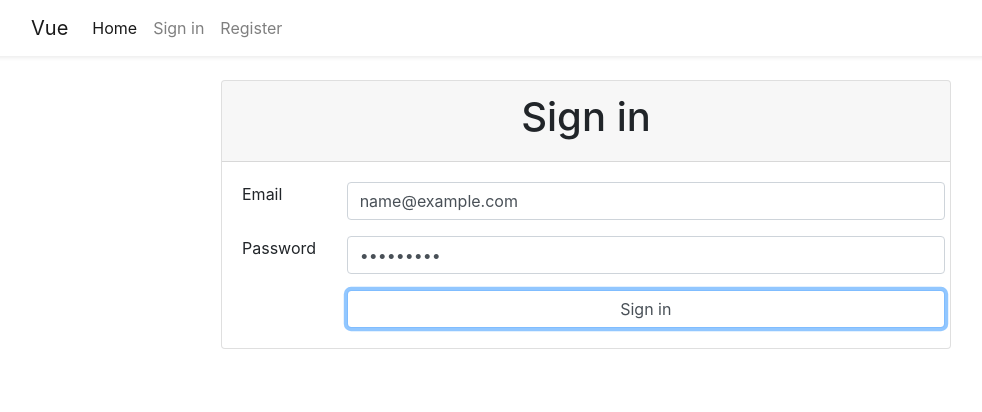
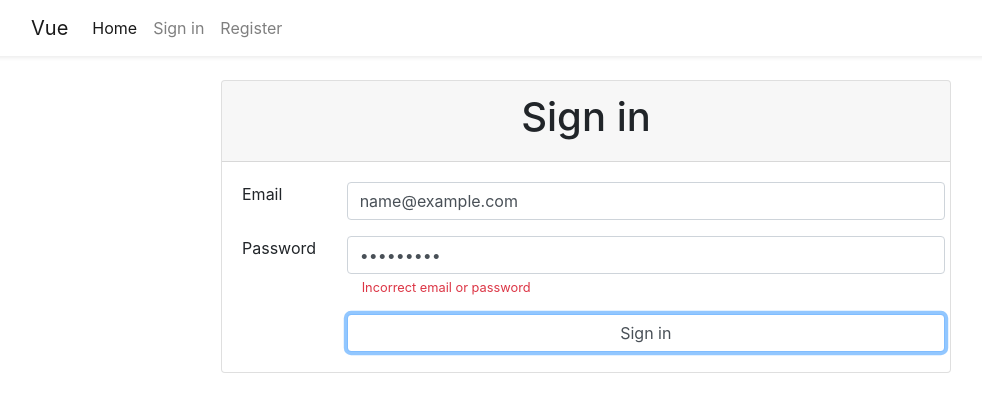
Before and after one commit to marian-roller/86-vue-crypto, a Vue app: page /signin in a window 1280 px wide. Both pictures are taken after typing "name@example.com", "Sample123" into the empty fields and a click on the button "Sign in". Shown: the top 412 px of the page, without its empty margins (54-1036 px from the left). Built offline with nearby package versions, Linux system fonts and the light colour scheme; no server answers.

Commit message:
error handling on unsuccesul login

```diff
--- a/src/views/SignIn.vue
+++ b/src/views/SignIn.vue
@@ -17,6 +17,11 @@
                             <div class="form-group row">
                                 <label class="col-md-2" for="password">Password</label>
                                 <input class="form-control col-md-10" type="password" id="password" name="password" v-model="form.password">
+                                <div v-if="this.form.error" class="col-md-10 offset-md-2">
+                                    <span class="is-valid text-danger">
+                                        <small>{{ this.form.error }}</small>
+                                    </span>
+                                </div>
                             </div>
 
                             <div class="row">
@@ -41,7 +46,8 @@ export default {
         return {
             form: {
                 email: '',
-                password: ''
+                password: '',
+                error: ''
             }
         }
     },
@@ -55,8 +61,7 @@ export default {
                     name: 'dashboard'
                 })
             }).catch((e) => {
-                // handle behaviour, validation on singin failed
-                console.log(e.response.data);
+                this.form.error = 'Incorrect email or password'
             })
         }
     }
```
